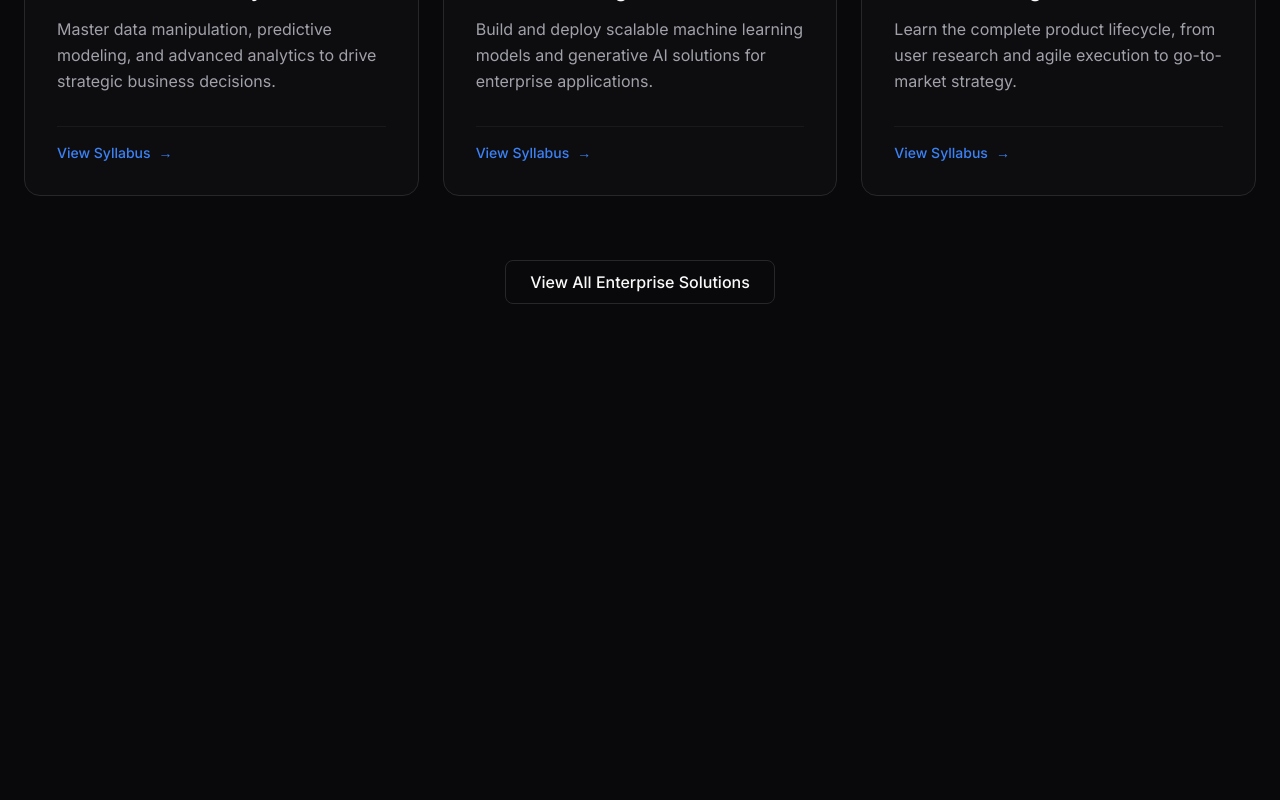
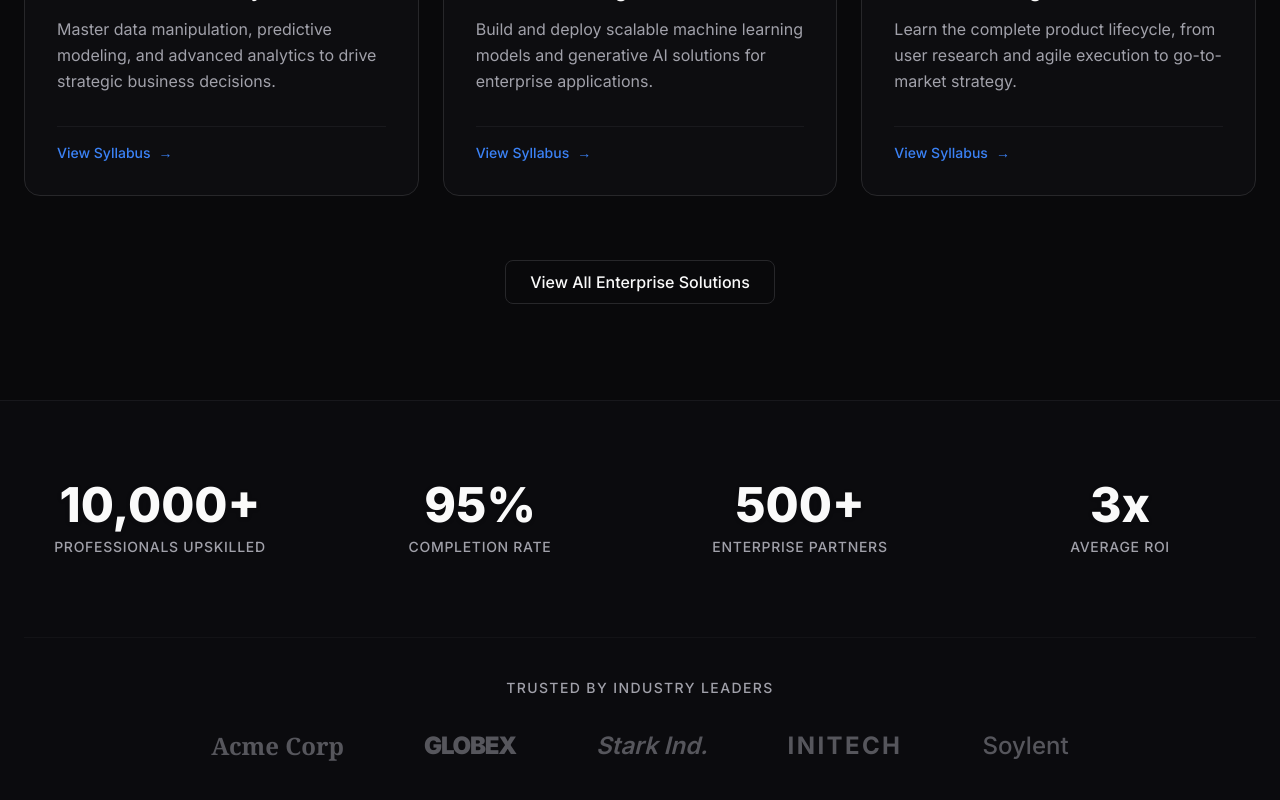
Before and after one commit to JhaSourav07/accredian-enterprise-redesign, a Next.js app: page / in a window 1280 px wide. Shown: the part 1256-2056 px from the top of the page. Before the commit the page ends 1656 px from the top, so only its background shows below. Built offline with nearby package versions, Linux system fonts and the light colour scheme.

Commit message:
feat: implement Stats section component and integrate it into homepage

```diff
--- a/src/app/page.tsx
+++ b/src/app/page.tsx
@@ -1,12 +1,13 @@
 import { Hero } from "@/components/sections/Hero";
 import { Features } from "@/components/sections/Features";
+import { Stats } from "@/components/sections/Stats";
 
 export default function Home() {
   return (
     <main className="min-h-screen flex flex-col">
       <Hero />
       <Features />
-      {/* We will add Stats and Testimonials here next! */}
-    </main>
+      <Stats />
+   </main>
   );
 }
--- /dev/null
+++ b/src/components/sections/Stats.tsx
@@ -0,0 +1,54 @@
+import React from 'react';
+
+// Hardcoded stats. In a real app, these might come from a database.
+const statsData = [
+  { id: 1, value: "10,000+", label: "Professionals Upskilled" },
+  { id: 2, value: "95%", label: "Completion Rate" },
+  { id: 3, value: "500+", label: "Enterprise Partners" },
+  { id: 4, value: "3x", label: "Average ROI" },
+];
+
+export function Stats() {
+  return (
+    // We use a very subtle bg-surface/20 just to separate it slightly from the Features section
+    <section className="py-20 border-t border-border/50 bg-surface/20">
+      <div className="max-w-7xl mx-auto px-6">
+
+        {/* Top Half: The Numbers */}
+        {/* grid-cols-2 on mobile so they don't get too squished, grid-cols-4 on desktop */}
+        <div className="grid grid-cols-2 md:grid-cols-4 gap-8 md:gap-12 text-center">
+          {statsData.map((stat) => (
+            <div key={stat.id} className="flex flex-col space-y-2">
+              <span className="text-4xl md:text-5xl font-extrabold text-primary drop-shadow-sm">
+                {stat.value}
+              </span>
+              <span className="text-xs md:text-sm font-medium text-muted uppercase tracking-wider">
+                {stat.label}
+              </span>
+            </div>
+          ))}
+        </div>
+
+        {/* Bottom Half: Trust Badges (Logos) */}
+        <div className="mt-20 pt-10 border-t border-border/30">
+          <p className="text-center text-sm font-medium text-muted mb-8 tracking-widest uppercase">
+            Trusted by industry leaders
+          </p>
+
+          {/* We use text to simulate company logos for this build.
+            The trick here is 'opacity-50 grayscale hover:opacity-100 hover:grayscale-0'.
+            This makes all logos look uniform and faded, but they pop into full focus when the user interacts!
+          */}
+          <div className="flex flex-wrap justify-center items-center gap-10 md:gap-20 text-muted transition-all duration-500">
+            <span className="text-2xl font-bold font-serif opacity-50 hover:opacity-100 transition-opacity cursor-default">Acme Corp</span>
+            <span className="text-2xl font-black tracking-tighter opacity-50 hover:opacity-100 transition-opacity cursor-default">GLOBEX</span>
+            <span className="text-2xl font-semibold italic opacity-50 hover:opacity-100 transition-opacity cursor-default">Stark Ind.</span>
+            <span className="text-2xl font-bold uppercase tracking-widest opacity-50 hover:opacity-100 transition-opacity cursor-default">Initech</span>
+            <span className="text-2xl font-medium opacity-50 hover:opacity-100 transition-opacity cursor-default hidden md:block">Soylent</span>
+          </div>
+        </div>
+
+      </div>
+    </section>
+  );
+}
```
